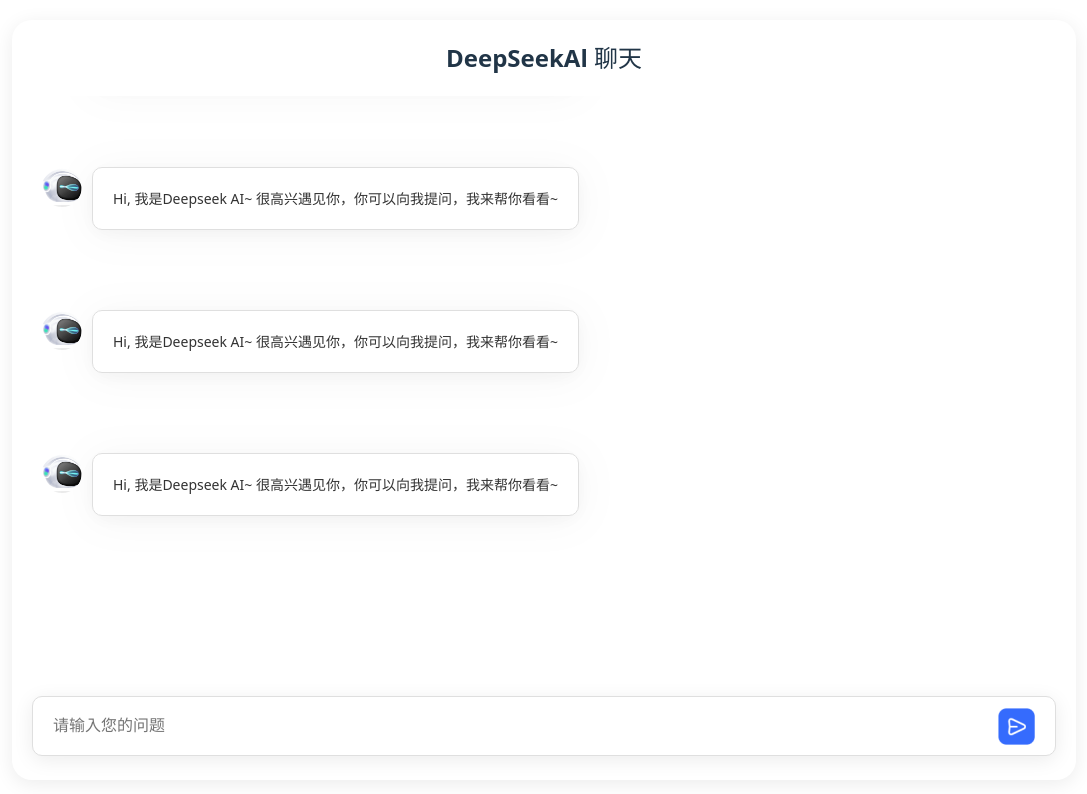
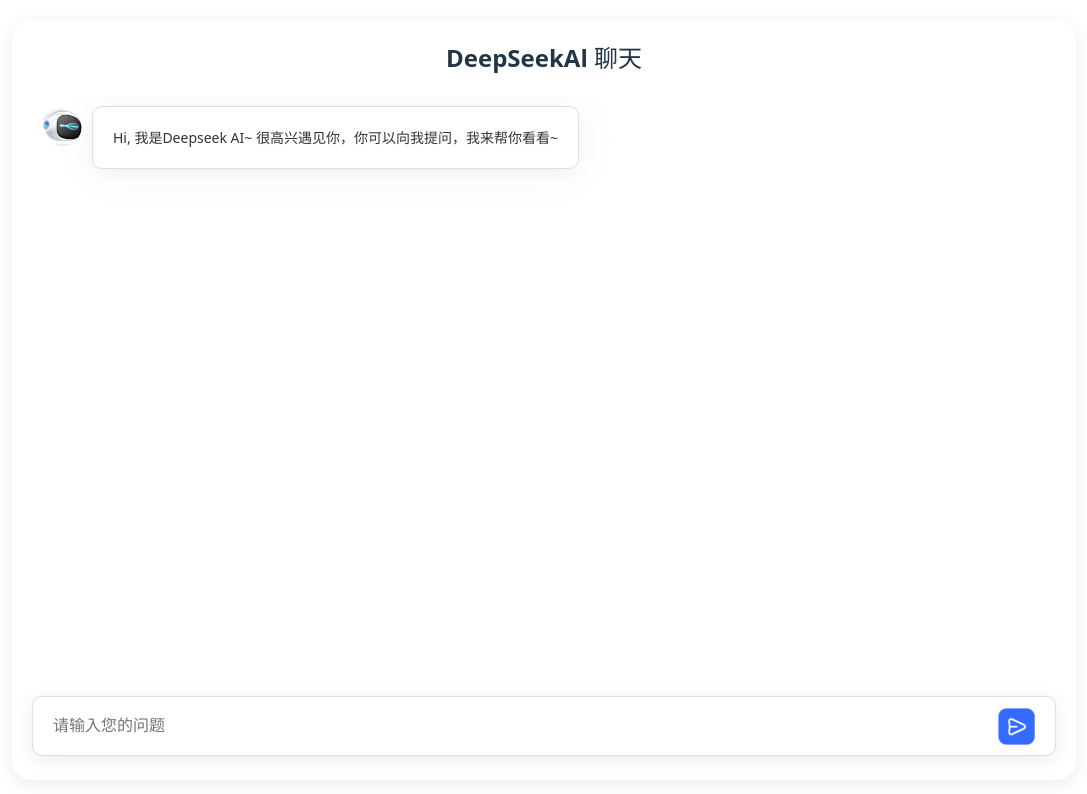
Before and after one commit to liuwei389511/react-demo, a React (Vite) app: page / in a window 1280 px wide. Shown: the top 794 px of the page, without its empty margins (96-1183 px from the left). Built offline with nearby package versions, Linux system fonts and the light colour scheme.

Commit message:
feat: react-chat

```diff
--- a/src/App.tsx
+++ b/src/App.tsx
@@ -18,46 +18,21 @@
       content:
         " Hi, 我是Deepseek AI~ 很高兴遇见你，你可以向我提问，我来帮你看看~ ",
     },
-    {
-      role: "AI",
-      content:
-        " Hi, 我是Deepseek AI~ 很高兴遇见你，你可以向我提问，我来帮你看看~ ",
-    },
-    {
-      role: "AI",
-      content:
-        " Hi, 我是Deepseek AI~ 很高兴遇见你，你可以向我提问，我来帮你看看~ ",
-    },
-    {
-      role: "AI",
-      content:
-        " Hi, 我是Deepseek AI~ 很高兴遇见你，你可以向我提问，我来帮你看看~ ",
-    },
-    {
-      role: "AI",
-      content:
-        " Hi, 我是Deepseek AI~ 很高兴遇见你，你可以向我提问，我来帮你看看~ ",
-    },
-    {
-      role: "AI",
-      content:
-        " Hi, 我是Deepseek AI~ 很高兴遇见你，你可以向我提问，我来帮你看看~ ",
-    },
   ]);
 
   const [askValue, setAskValue] = useState("");
   const [think, setThink] = useState("");
 
-  const handleInputChange = (event) => {
+  const handleInputChange = (event: any) => {
     setAskValue(event.target.value); // 更新状态变量的值
   };
 
   useEffect(() => {
-    const element = messagesEndRef.current;
+    const element = messagesEndRef.current!;
     element.scrollTop = element.scrollHeight;
   }, [message]);
 
-  const handleChat = async (e) => {
+  const handleChat = async (e: any) => {
     if (e.key === "Enter" || e.type === "click") {
       if (!askValue) return;
       const obj = {
@@ -99,7 +74,7 @@
         setMessage((prevMessage) => [...prevMessage, obj]);
         setThink("");
       }
-    } catch (error) {
+    } catch (error: any) {
       throw new Error("Error", error);
     }
   };
```
